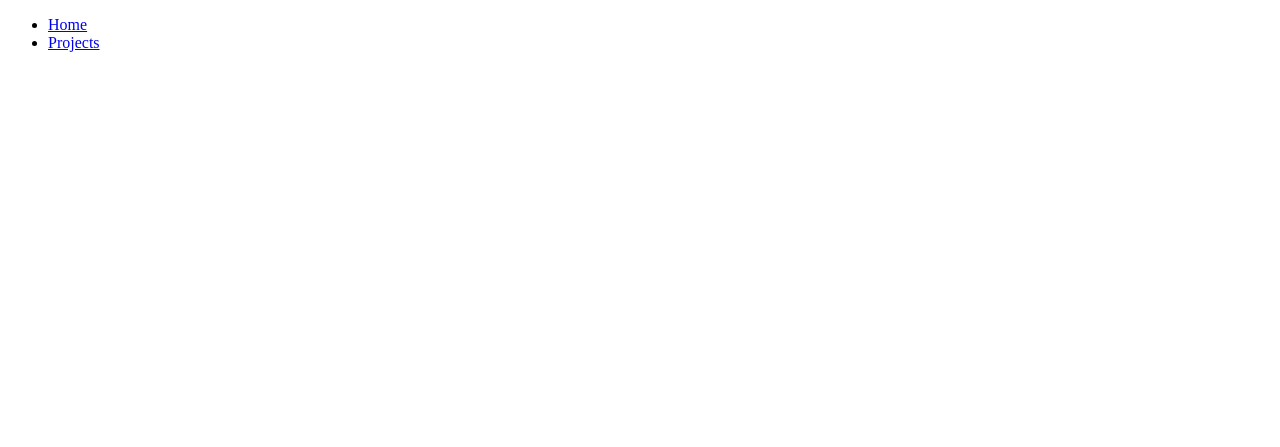
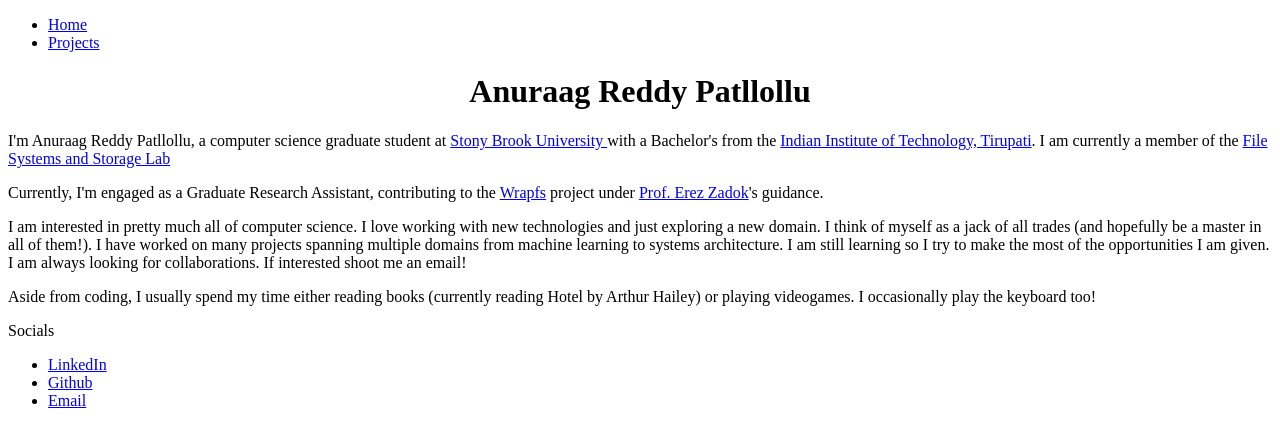
Before and after one commit to AnuraagReddy123/My-Website, a Django app: page / in a window 1280 px wide. Before the commit the part shown is almost empty. Shown: the top 447 px of the page. Run offline with Django 5.2, Linux system fonts and the light colour scheme.

Commit message:
Basic Home page done

```diff
--- a/mywebsite/templates/base.html
+++ b/mywebsite/templates/base.html
@@ -1,14 +1,20 @@
 <!DOCTYPE html>
 <html lang="en">
-<head>
-    <meta charset="UTF-8">
-    <meta name="viewport" content="width=device-width, initial-scale=1.0">
+  <head>
+    <meta charset="UTF-8" />
+    <meta name="viewport" content="width=device-width, initial-scale=1.0" />
     <title>Document</title>
-</head>
-<body>
+  </head>
+  <body>
     {% include 'partials/__header.html' %}
-    {% block content %}
-
-    {% endblock content %}
-</body>
+    <main>{% block content %} {% endblock content %}</main>
+  </body>
+  <footer>
+    Socials
+    <ul>
+      <li><a href="https://www.linkedin.com/in/anuraag-reddy-p/"> LinkedIn </a></li>
+      <li><a href="https://github.com/AnuraagReddy123/"> Github </a></li>
+      <li><a href="mailto:anuraagreddy.patllollu@stonybrook.edu"> Email </a></li>
+    </ul>
+  </footer>
 </html>
--- a/mywebsite/templates/home.html
+++ b/mywebsite/templates/home.html
@@ -1,5 +1,32 @@
-{% extends "base.html" %}
-
-{% block content %}
-
+{% extends "base.html" %} {% block content %}
+<div>
+  <center>
+    <h1>Anuraag Reddy Patllollu</h1>
+  </center>
+</div>
+<div>
+  <p>
+    I'm Anuraag Reddy Patllollu, a computer science graduate student at
+    <a href="https://www.stonybrook.edu/"> Stony Brook University </a> with a Bachelor's from the
+    <a href="https://iittp.ac.in/">Indian Institute of Technology, Tirupati</a>. I am currently a
+    member of the <a href="https://www.fsl.cs.stonybrook.edu/">File Systems and Storage Lab</a>
+  </p>
+  <p>
+    Currently, I'm engaged as a Graduate Research Assistant, contributing to the
+    <a href="https://wrapfs.filesystems.org/">Wrapfs</a> project under
+    <a href="https://www3.cs.stonybrook.edu/~ezk/">Prof. Erez Zadok</a>'s guidance.
+  </p>
+  <p>
+    I am interested in pretty much all of computer science. I love working with new technologies and
+    just exploring a new domain. I think of myself as a jack of all trades (and hopefully be a
+    master in all of them!). I have worked on many projects spanning multiple domains from machine
+    learning to systems architecture. I am still learning so I try to make the most of the
+    opportunities I am given. I am always looking for collaborations. If interested shoot me an
+    email!
+  </p>
+  <p>
+    Aside from coding, I usually spend my time either reading books (currently reading Hotel by
+    Arthur Hailey) or playing videogames. I occasionally play the keyboard too!
+  </p>
+</div>
 {% endblock content %}
--- a/mywebsite/templates/projects.html
+++ b/mywebsite/templates/projects.html
@@ -0,0 +1 @@
+{% extends "base.html" %}
--- a/mywebsite/website/urls.py
+++ b/mywebsite/website/urls.py
@@ -2,5 +2,6 @@ from django.urls import path
 from . import views
 
 urlpatterns = [
-    path('', views.home, name='home')
+    path('', views.home, name='home'),
+    path('projects/', views.projects, name='project'),
 ]
--- a/mywebsite/website/views.py
+++ b/mywebsite/website/views.py
@@ -4,3 +4,6 @@ from django.http import HttpResponse
 # Create your views here.
 def home(request):
     return render(request, 'home.html', {})
+
+def projects(request):
+    return render(request, 'projects.html', {})
```
